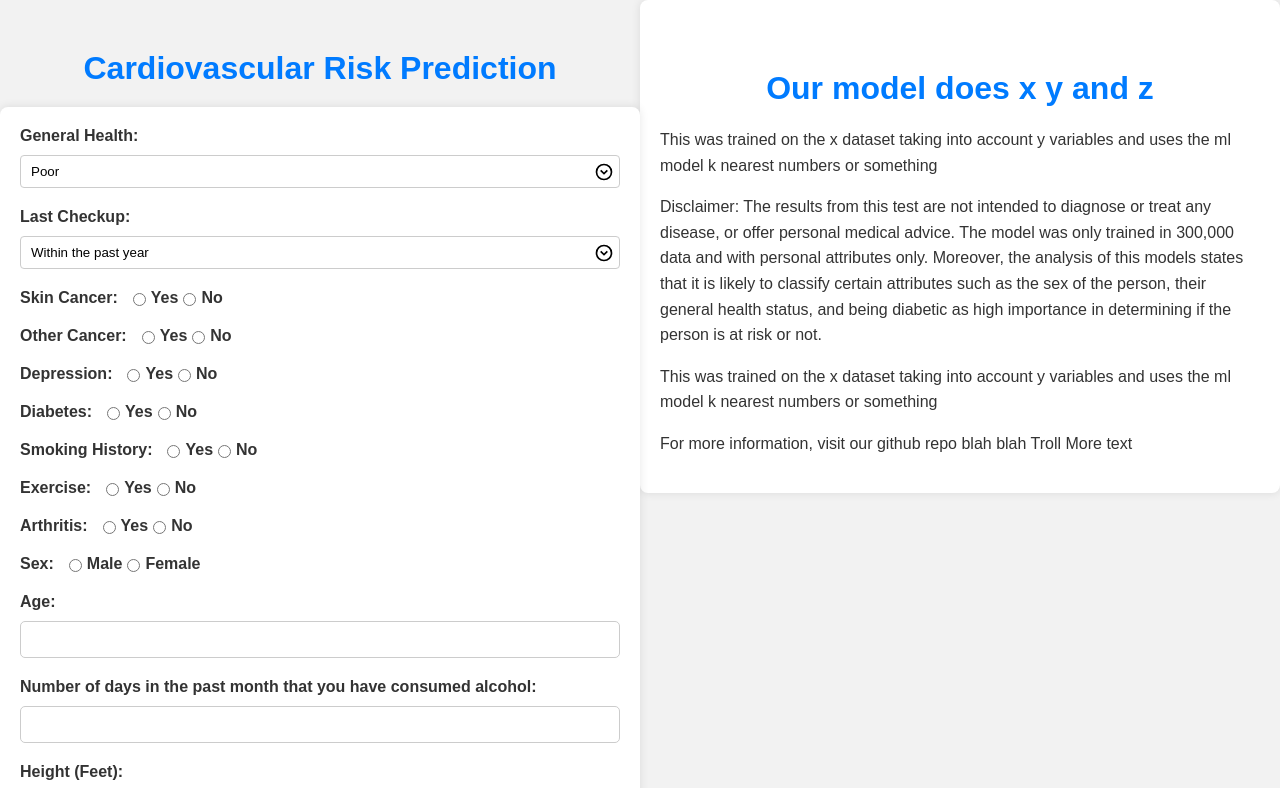
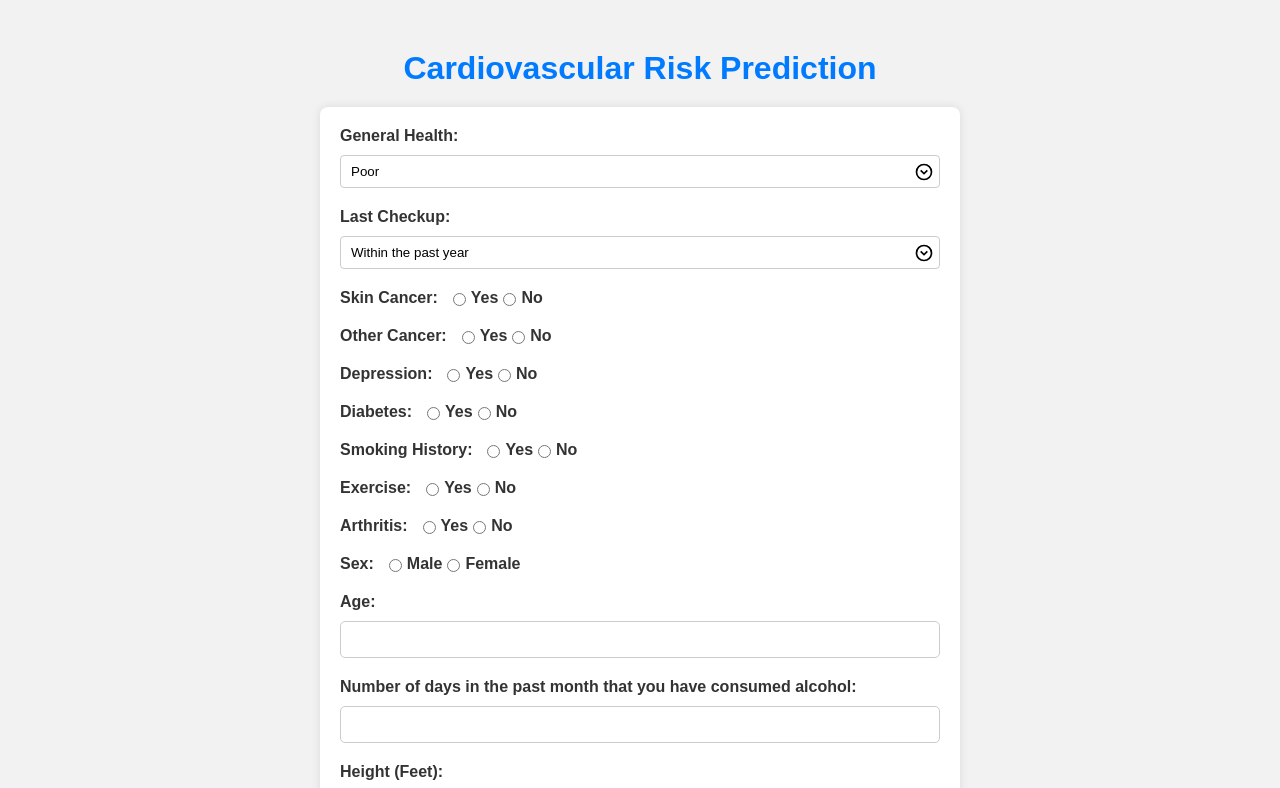
Before and after one commit to adurr21/CardioHealthModel, a plain HTML site: page frontend/index.html in a window 1280 px wide. Shown: the top 788 px of the page. Drawn offline with Linux system fonts and the light colour scheme.

Commit message:
Revert "Updated html"
This reverts commit 7e4eb1448b2b1badd0e5084dfc8c5a23e99d98a1.

```diff
--- a/frontend/index.html
+++ b/frontend/index.html
@@ -10,8 +10,6 @@
     <link rel="stylesheet" href="css/style.css">
 </head>
 <body>
-    <div style="width: 100%;">
-    <div style="width: 50%; height: 100px; float: left;">
     <h1>Cardiovascular Risk Prediction</h1>
     <form id="predictionForm">
 
@@ -150,29 +148,6 @@
     <div style="position: absolute; width: 100%; height: 100%;" id="particles-js"></div>
 
     <script src="js/script.js" async defer></script>
-    </div>
-    <div style="margin-left: 50%; height: 100px;">
-        <form id="predictionForm">
-            <h1> Our model does x y and z</h1>
-            <p>This was trained on the x dataset taking into account y variables and uses the ml model k nearest numbers or something</p>
-<p>Disclaimer: The results from this test are not intended to diagnose or treat any disease, or offer personal medical advice.                     The model was only trained in 300,000 data and with  personal attributes only. Moreover, the analysis of                         this models states that it is likely to classify certain attributes  such as the sex of the person, their general health status, and being                              diabetic as high importance in determining if  the person is at risk or not.</p>
-<p>This was trained on the x dataset taking into account y variables and uses the ml model k nearest numbers or something
-
-   <p>
-
-    For more information, visit our github repo blah blah
-
-    Troll
-
-    More text
-    </p>
-
-        </form>
-
-
-
-    </div>
-</div>
 </body>
 
 </html>
```
Also changed, not shown: 1 other file.
